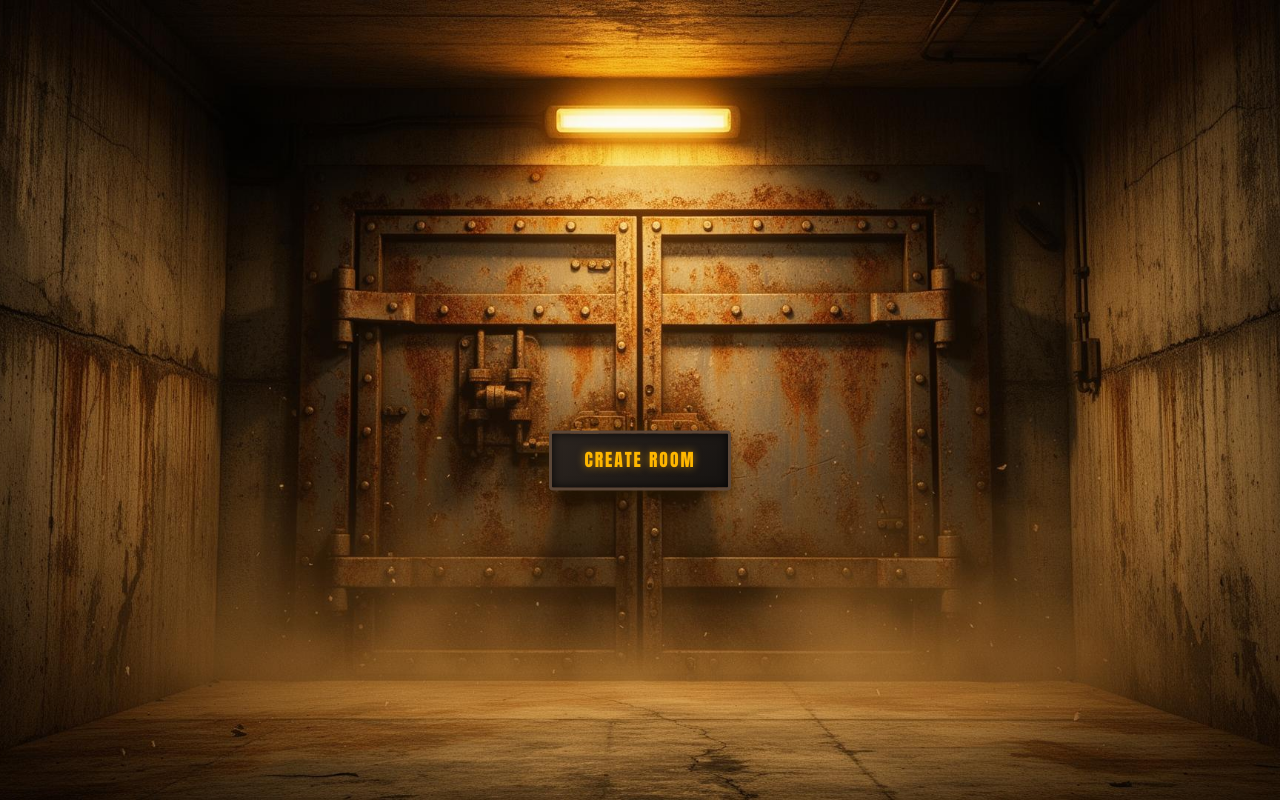
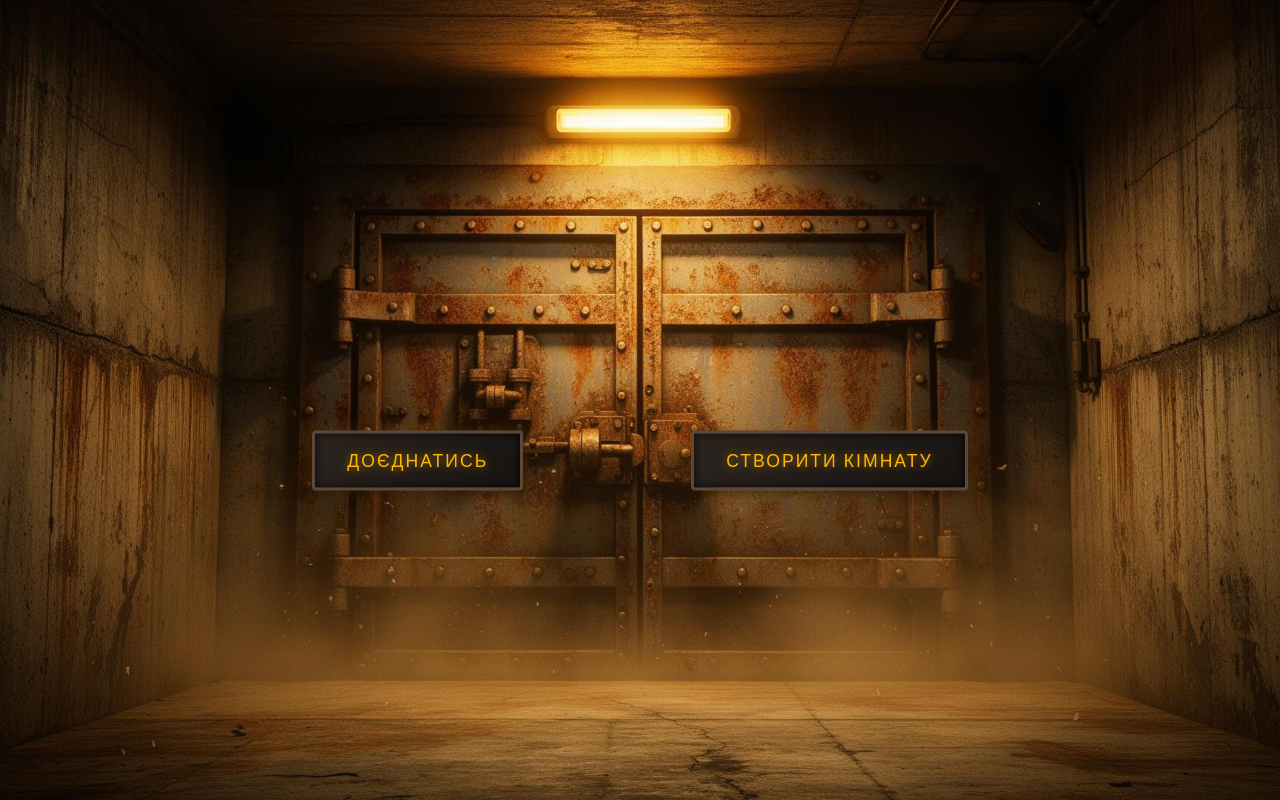
Before and after one commit to Om-Oleksandr/bunker-game, a Next.js app: page / in a window 1280 px wide. Built offline with nearby package versions, Linux system fonts and the light colour scheme.

Commit message:
feat: add modal for joining room

```diff
--- a/src/app/api/room/create/route.ts
+++ b/src/app/api/room/create/route.ts
@@ -11,9 +11,9 @@ export async function POST(req: NextRequest) {
       .trim()
       .slice(0, 24);
 
-    if (!userId || !nickname) {
+    if (!userId) {
       return Response.json(
-        { error: "User ID and nickname are required" },
+        { error: "User ID required" },
         { status: 400 },
       );
     }
--- a/src/app/page.tsx
+++ b/src/app/page.tsx
@@ -1,26 +1,85 @@
 "use client";
 
 import { useNickname } from "@/hooks/useNickname";
+import { useRouter } from "next/navigation";
+import { FormEvent, useRef, useState } from "react";
+import { Input } from "@/modules/components/ui/input";
 import {
   Dialog,
   DialogContent,
   DialogDescription,
+  DialogFooter,
   DialogHeader,
   DialogTitle,
   DialogTrigger,
-} from "@/components/ui/dialog";
-import { useRouter } from "next/navigation";
-import { useState } from "react";
+} from "@/modules/components/ui/dialog";
 
 export default function Home() {
   const { nickname } = useNickname();
-  const [open, setOpen] = useState(false);
   const router = useRouter();
+  const [isJoinOpen, setIsJoinOpen] = useState(false);
+  const [roomId, setRoomId] = useState("");
+  const [joinError, setJoinError] = useState("");
+  const [isCheckingRoom, setIsCheckingRoom] = useState(false);
+  const joinRequestRef = useRef<AbortController | null>(null);
+
+  const setJoinDialogOpen = (open: boolean) => {
+    setIsJoinOpen(open);
+    if (!open) {
+      joinRequestRef.current?.abort();
+      joinRequestRef.current = null;
+      setRoomId("");
+      setJoinError("");
+      setIsCheckingRoom(false);
+    }
+  };
+
+  const joinRoom = async (event: FormEvent<HTMLFormElement>) => {
+    event.preventDefault();
+
+    const normalizedRoomId = roomId.trim();
+    if (!normalizedRoomId) {
+      setJoinError("Enter a room ID.");
+      return;
+    }
+
+    setJoinError("");
+    setIsCheckingRoom(true);
+    const controller = new AbortController();
+    joinRequestRef.current = controller;
+
+    try {
+      const response = await fetch(
+        `/api/room/${encodeURIComponent(normalizedRoomId)}`,
+        { signal: controller.signal },
+      );
+
+      if (response.status === 404) {
+        setJoinError("A room with this ID doesn’t exist.");
+        return;
+      }
+
+      if (!response.ok) {
+        throw new Error("Failed to check room");
+      }
+
+      router.push(`/r/${encodeURIComponent(normalizedRoomId)}`);
+    } catch (error) {
+      if (controller.signal.aborted) return;
+      console.error("Join room error", error);
+      setJoinError("Couldn’t check the room. Please try again.");
+    } finally {
+      if (joinRequestRef.current === controller) {
+        joinRequestRef.current = null;
+        setIsCheckingRoom(false);
+      }
+    }
+  };
 
   const createRoom = async () => {
     try {
       const userId = localStorage.getItem("userId");
-      if (!userId || !nickname) return;
+      if (!userId) return;
 
       const res = await fetch("/api/room/create", {
         method: "POST",
@@ -36,71 +95,86 @@ export default function Home() {
   };
 
   return (
-    <div
-      className="flex flex-col bg-cover bg-center flex-1 items-center justify-center bg-zinc-50 font-sans"
-      style={{ backgroundImage: "url('/main.jpg')" }}
-    >
+    <div className="flex flex-1 flex-col items-center justify-center bg-zinc-50 bg-[url('/main.jpg')] bg-cover bg-center font-sans">
       <main className="size-full">
-        <div className="items-center justify-center flex gap-68 translate-y-full">
-          {/* <Dialog>
-            <DialogTrigger
-              style={{
-                background: "linear-gradient(135deg, #2c2520 0%, #161311 100%)",
-                border: "3px solid #5c4738",
-                color: "#ffb700",
-                padding: "14px 32px",
-                fontFamily: "'Impact', 'Arial Black', 'sans-serif'",
-                fontSize: " 1.1rem",
-                letterSpacing: "2px",
-                textTransform: "uppercase",
-                cursor: "pointer",
-                borderRadius: "4px",
-                position: "relative",
-                boxShadow: "inset 0 0 10px rgba(0, 0, 0, 0.8), 0 0 15px rgba(255, 165, 0, 0.15),  0 4px 10px rgba(0, 0, 0, 0.5)",
-                textShadow: "0 0 8px rgba(255, 170, 0, 0.6)",
-                transition: "all 0.2s ease-in-out",
-              }}
-            >
-              Join Room
+        <div className="items-center justify-center flex gap-42 translate-y-full">
+          <Dialog open={isJoinOpen} onOpenChange={setJoinDialogOpen}>
+            <DialogTrigger className="relative cursor-pointer rounded-[4px] border-[3px] border-solid border-[#5c4738] bg-[linear-gradient(135deg,#2c2520_0%,#161311_100%)] px-8 py-[14px] font-['Impact','Arial_Black',sans-serif] text-[1.1rem] tracking-[2px] text-[#ffb700] uppercase shadow-[inset_0_0_10px_rgba(0,0,0,0.8),0_0_15px_rgba(255,165,0,0.15),0_4px_10px_rgba(0,0,0,0.5)] [text-shadow:0_0_8px_rgba(255,170,0,0.6)] transition-all duration-200 ease-in-out">
+              Доєднатись
             </DialogTrigger>
-            <DialogContent
-              style={{
-                background: "linear-gradient(135deg, #2c2520 0%, #161311 100%)",
-              }}
-            >
-              <DialogHeader>
-                <DialogTitle>Enter room code</DialogTitle>
-                <DialogDescription>
-                  This action cannot be undone. This will permanently delete
-                  your account and remove your data from our servers.
-                </DialogDescription>
-              </DialogHeader>
+            <DialogContent className="overflow-hidden font-mono border-2 border-[#66503d] bg-[linear-gradient(145deg,rgba(40,34,29,0.98),rgba(14,12,11,0.98))] p-0 text-[#f4e5c3] shadow-[inset_0_0_35px_rgba(0,0,0,0.65),0_24px_70px_rgba(0,0,0,0.7),0_0_24px_rgba(255,170,0,0.12)] ring-1 ring-[#b88a55]/30 sm:max-w-md">
+              <form onSubmit={joinRoom} noValidate>
+                <div className="h-1 bg-[linear-gradient(90deg,transparent,#ffb700,transparent)] opacity-70" />
+                <div className="p-6 sm:p-7">
+                  <DialogHeader className="gap-2 text-left">
+                    <DialogTitle className="text-xl font-black tracking-[0.12em] text-[#ffb700] uppercase [text-shadow:0_0_12px_rgba(255,183,0,0.35)]">
+                      Доєднатись до кімнати
+                    </DialogTitle>
+                    <DialogDescription className="text-sm leading-6 text-[#c8b99d]">
+                      Введіть ID кімнати
+                    </DialogDescription>
+                  </DialogHeader>
+
+                  <div className="mt-6">
+                    <label
+                      htmlFor="room-id"
+                      className="mb-2 block text-xs font-bold tracking-[0.16em] text-[#d8c7a6] uppercase"
+                    >
+                      ID кімнати
+                    </label>
+                    <Input
+                      id="room-id"
+                      autoFocus
+                      autoComplete="off"
+                      maxLength={64}
+                      spellCheck={false}
+                      placeholder="Приклад: V1StGXR8"
+                      value={roomId}
+                      onChange={(event) => {
+                        setRoomId(event.target.value);
+                        if (joinError) setJoinError("");
+                      }}
+                      aria-invalid={Boolean(joinError)}
+                      aria-describedby={joinError ? "room-id-error" : undefined}
+                      className="h-12 rounded-md border-[#75604a] bg-black/35 px-3 text-base tracking-[0.08em] text-[#fff2d0] placeholder:text-[#756b5b] focus-visible:border-[#ffb700] focus-visible:ring-[#ffb700]/20 aria-invalid:border-[#e85d4a] aria-invalid:ring-[#e85d4a]/20"
+                    />
+                    {joinError && (
+                      <p
+                        id="room-id-error"
+                        role="alert"
+                        className="mt-2 text-sm font-medium text-[#ff7b68]"
+                      >
+                        {joinError}
+                      </p>
+                    )}
+                  </div>
+                </div>
+
+                <DialogFooter className="m-0 flex-row justify-end gap-3 rounded-none border-[#554334] bg-black/25 px-6 py-4 sm:px-7">
+                  <button
+                    type="button"
+                    onClick={() => setJoinDialogOpen(false)}
+                    className="h-10 rounded-md border border-[#655343] bg-transparent px-5 text-sm font-bold tracking-wider text-[#d7c8ad] uppercase transition-colors hover:bg-white/5"
+                  >
+                    Назад
+                  </button>
+                  <button
+                    type="submit"
+                    disabled={isCheckingRoom}
+                    className="h-10 min-w-24 rounded-md border border-[#d49400] bg-[linear-gradient(180deg,#ffbd1f,#d88a00)] px-5 text-sm font-black tracking-wider text-[#21170a] uppercase shadow-[0_0_15px_rgba(255,183,0,0.2)] transition hover:brightness-110 disabled:cursor-wait disabled:opacity-60"
+                  >
+                    {isCheckingRoom ? "Перевірка…" : "Доєднатись"}
+                  </button>
+                </DialogFooter>
+              </form>
             </DialogContent>
-          </Dialog> */}
+          </Dialog>
 
           <button
-            className="bunker-btn"
+            className="bunker-btn relative cursor-pointer rounded-[4px] border-[3px] border-solid border-[#5c4738] bg-[linear-gradient(135deg,#2c2520_0%,#161311_100%)] px-8 py-[14px] font-['Impact','Arial_Black',sans-serif] text-[1.1rem] tracking-[2px] text-[#ffb700] uppercase shadow-[inset_0_0_10px_rgba(0,0,0,0.8),0_0_15px_rgba(255,165,0,0.15),0_4px_10px_rgba(0,0,0,0.5)] [text-shadow:0_0_8px_rgba(255,170,0,0.6)] transition-all duration-200 ease-in-out"
             onClick={createRoom}
-            style={{
-              background: "linear-gradient(135deg, #2c2520 0%, #161311 100%)",
-              border: "3px solid #5c4738" /* Rust/iron colored border */,
-              color: "#ffb700" /* Amber glow matching the overhead light */,
-              padding: "14px 32px",
-              fontFamily: "'Impact', 'Arial Black', 'sans-serif'",
-              fontSize: " 1.1rem",
-              letterSpacing: "2px",
-              textTransform: "uppercase",
-              cursor: "pointer",
-              borderRadius: "4px",
-              position: "relative",
-              boxShadow: `inset 0 0 10px rgba(0, 0, 0, 0.8),
-        0 0 15px rgba(255, 165, 0, 0.15),
-        0 4px 10px rgba(0, 0, 0, 0.5)`,
-              textShadow: "0 0 8px rgba(255, 170, 0, 0.6)",
-              transition: "all 0.2s ease-in-out",
-            }}
           >
-            Create Room
+            Створити кімнату
           </button>
         </div>
       </main>
--- a/src/components/ui/dialog.tsx
+++ b/src/modules/components/ui/dialog.tsx
@@ -4,8 +4,9 @@ import * as React from "react"
 import { Dialog as DialogPrimitive } from "radix-ui"
 
 import { cn } from "@/lib/utils"
-import { Button } from "@/components/ui/button"
+
 import { XIcon } from "lucide-react"
+import { Button } from "./button"
 
 function Dialog({
   ...props
--- /dev/null
+++ b/src/modules/components/ui/input.tsx
@@ -0,0 +1,19 @@
+import * as React from "react"
+
+import { cn } from "@/lib/utils"
+
+function Input({ className, type, ...props }: React.ComponentProps<"input">) {
+  return (
+    <input
+      type={type}
+      data-slot="input"
+      className={cn(
+        "h-8 w-full min-w-0 rounded-lg border border-input bg-transparent px-2.5 py-1 text-base transition-colors outline-none file:inline-flex file:h-6 file:border-0 file:bg-transparent file:text-sm file:font-medium file:text-foreground placeholder:text-muted-foreground focus-visible:border-ring focus-visible:ring-3 focus-visible:ring-ring/50 disabled:pointer-events-none disabled:cursor-not-allowed disabled:bg-input/50 disabled:opacity-50 aria-invalid:border-destructive aria-invalid:ring-3 aria-invalid:ring-destructive/20 md:text-sm dark:bg-input/30 dark:disabled:bg-input/80 dark:aria-invalid:border-destructive/50 dark:aria-invalid:ring-destructive/40",
+        className
+      )}
+      {...props}
+    />
+  )
+}
+
+export { Input }
```
Also changed, not shown: src/app/(room)/r/[id]/components/Room.tsx (+6 -1 lines), src/app/(room)/r/[id]/components/RoomTable.tsx (+2 -9 lines), src/app/(room)/r/page.tsx (deleted, +0 -20 lines), src/modules/components/ui/button.tsx (renamed from src/components/ui/button.tsx).
